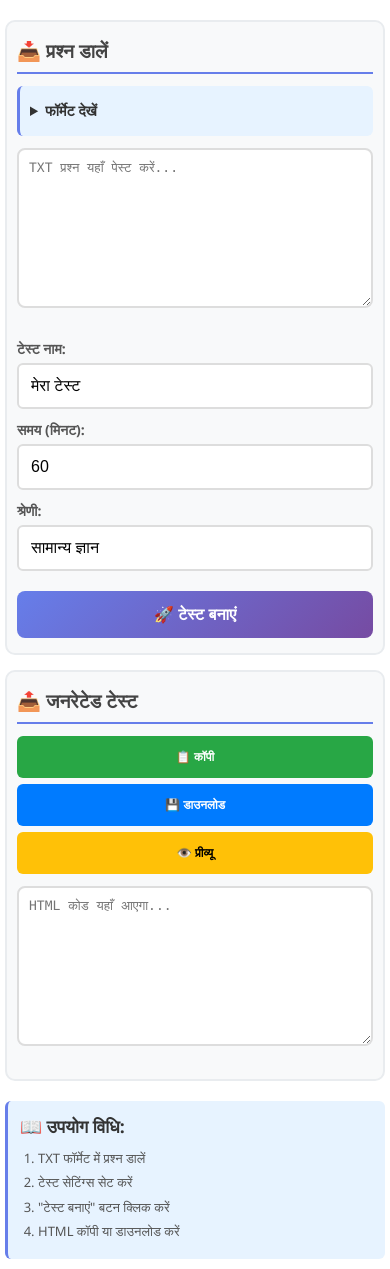
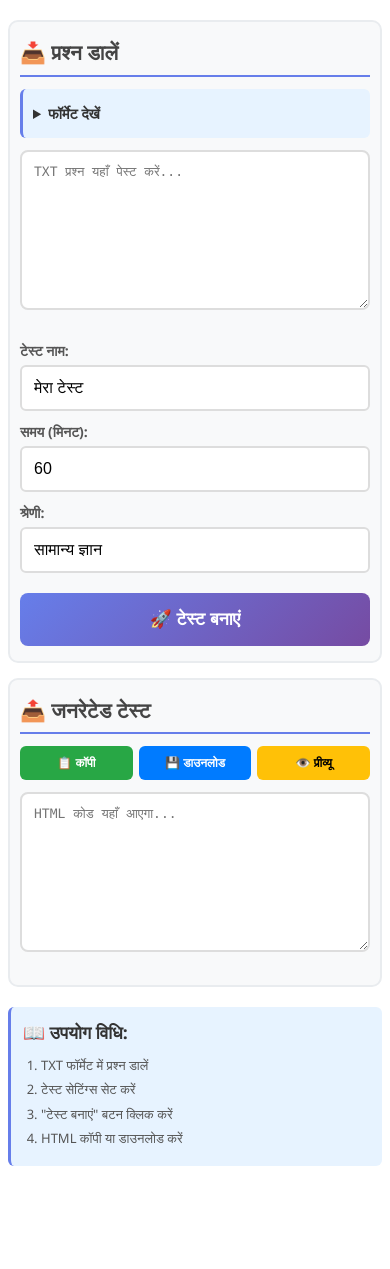
Before and after one commit to r84745752-art/Quiz, a Flask app: page / in a window 390 px wide. Shown: the part 80-1349 px from the top of the page. After the commit the page ends 1246 px from the top, so only its background shows below. Run offline with Flask 3, Linux system fonts and the light colour scheme.

Commit message:
Update styles.css

```diff
--- a/static/styles.css
+++ b/static/styles.css
@@ -12,8 +12,7 @@ body {
     line-height: 1.5;
     padding: 0;
     width: 100%;
-    margin: 0 auto;
-    overflow-x: hidden;
+    margin: 0;
 }
 
 .container {
@@ -21,7 +20,7 @@ body {
     min-height: 100vh;
     padding: 15px 10px;
     width: 100%;
-    max-width: 100%;
+    margin: 0 auto;
 }
 
 header {
@@ -162,7 +161,7 @@ input:focus, select:focus {
     display: flex;
     gap: 6px;
     margin-bottom: 12px;
-    flex-wrap: nowrap;
+    flex-wrap: wrap;
 }
 
 .copy-btn, .download-btn, .preview-btn {
@@ -174,7 +173,7 @@ input:focus, select:focus {
     transition: all 0.3s ease;
     flex: 1;
     font-size: 13px;
-    min-width: 0;
+    min-width: 80px;
 }
 
 .copy-btn {
@@ -197,7 +196,7 @@ input:focus, select:focus {
     opacity: 0.9;
 }
 
-/* Modal Styles - Full Screen */
+/* Modal Styles */
 .modal {
     display: none;
     position: fixed;
@@ -211,11 +210,11 @@ input:focus, select:focus {
 
 .modal-content {
     background-color: white;
-    margin: 0;
-    padding: 15px;
-    border-radius: 0;
-    width: 100%;
-    height: 100%;
+    margin: 5% auto;
+    padding: 20px;
+    border-radius: 12px;
+    width: 95%;
+    max-height: 90vh;
     overflow-y: auto;
     position: relative;
 }
@@ -226,10 +225,6 @@ input:focus, select:focus {
     font-size: 24px;
     font-weight: bold;
     cursor: pointer;
-    position: absolute;
-    right: 15px;
-    top: 10px;
-    z-index: 1001;
 }
 
 .close:hover {
@@ -290,118 +285,56 @@ input:focus, select:focus {
     font-size: 13px;
 }
 
-/* Quiz Test Full Width Styles */
-.quiz-test-container {
-    width: 100%;
-    max-width: 100%;
-    margin: 0;
-    padding: 10px;
+/* Message Styles */
+.message {
+    position: fixed;
+    top: 20px;
+    right: 20px;
+    padding: 12px 16px;
+    border-radius: 8px;
+    color: white;
+    font-weight: 600;
+    z-index: 1000;
+    animation: slideIn 0.3s ease;
+    font-size: 14px;
 }
 
-.quiz-test-container .container {
-    padding: 10px 5px;
-    max-width: 100%;
+.success-message {
+    background: #28a745;
 }
 
-.quiz-test-container .question {
-    padding: 15px 10px;
-    margin-bottom: 15px;
-    width: 100%;
+.error-message {
+    background: #dc3545;
 }
 
-.quiz-test-container .question-text {
-    font-size: 1.1rem;
-    margin-bottom: 15px;
-    line-height: 1.4;
-}
-
-.quiz-test-container .option {
-    padding: 14px 12px;
-    margin-bottom: 10px;
-    font-size: 0.9rem;
-}
-
-.quiz-test-container .navigation {
-    padding: 0 5px;
-}
-
-.quiz-test-container button {
-    padding: 12px 15px;
-    min-width: 100px;
-    font-size: 0.9rem;
-}
-
-.quiz-test-container .timer {
-    padding: 10px 15px;
-    font-size: 1rem;
-}
-
-.quiz-test-container header {
-    padding: 15px 10px;
-    margin-bottom: 15px;
-}
-
-.quiz-test-container h1 {
-    font-size: 1.4rem;
+@keyframes slideIn {
+    from { transform: translateX(100%); opacity: 0; }
+    to { transform: translateX(0); opacity: 1; }
 }
 
 /* Mobile Optimizations */
 @media (max-width: 768px) {
-    body {
-        padding: 0;
-    }
-
     .container {
-        padding: 10px 5px;
-        border-radius: 0;
+        padding: 10px 8px;
     }
 
     textarea {
         height: 160px;
         font-size: 13px;
-        padding: 10px;
     }
 
     .output-controls {
-        flex-direction: column;
+        flex-direction: row;
     }
 
     .copy-btn, .download-btn, .preview-btn {
-        padding: 14px 8px;
+        padding: 10px 8px;
         font-size: 12px;
-    }
-
-    .generate-btn {
-        padding: 14px 15px;
-        font-size: 1rem;
     }
 
     h1 {
         font-size: 1.6rem;
     }
-
-    h2 {
-        font-size: 1.2rem;
-    }
-
-    /* Quiz test specific mobile styles */
-    .quiz-test-container .question {
-        padding: 12px 8px;
-    }
-
-    .quiz-test-container .option {
-        padding: 12px 10px;
-        font-size: 0.85rem;
-    }
-
-    .quiz-test-container .question-text {
-        font-size: 1rem;
-    }
-}
-
-@keyframes slideIn {
-    from { transform: translateX(100%); opacity: 0; }
-    to { transform: translateX(0); opacity: 1; }
 }
 
 /* Touch friendly */
@@ -414,14 +347,3 @@ input, textarea, button {
     -moz-appearance: none;
     appearance: none;
 }
-
-/* Ensure full width for all elements */
-.container, .input-section, .output-section, textarea, input, button {
-    max-width: 100%;
-}
-
-/* Remove any max-width restrictions */
-body, html {
-    max-width: 100%;
-    overflow-x: hidden;
-    }
```
